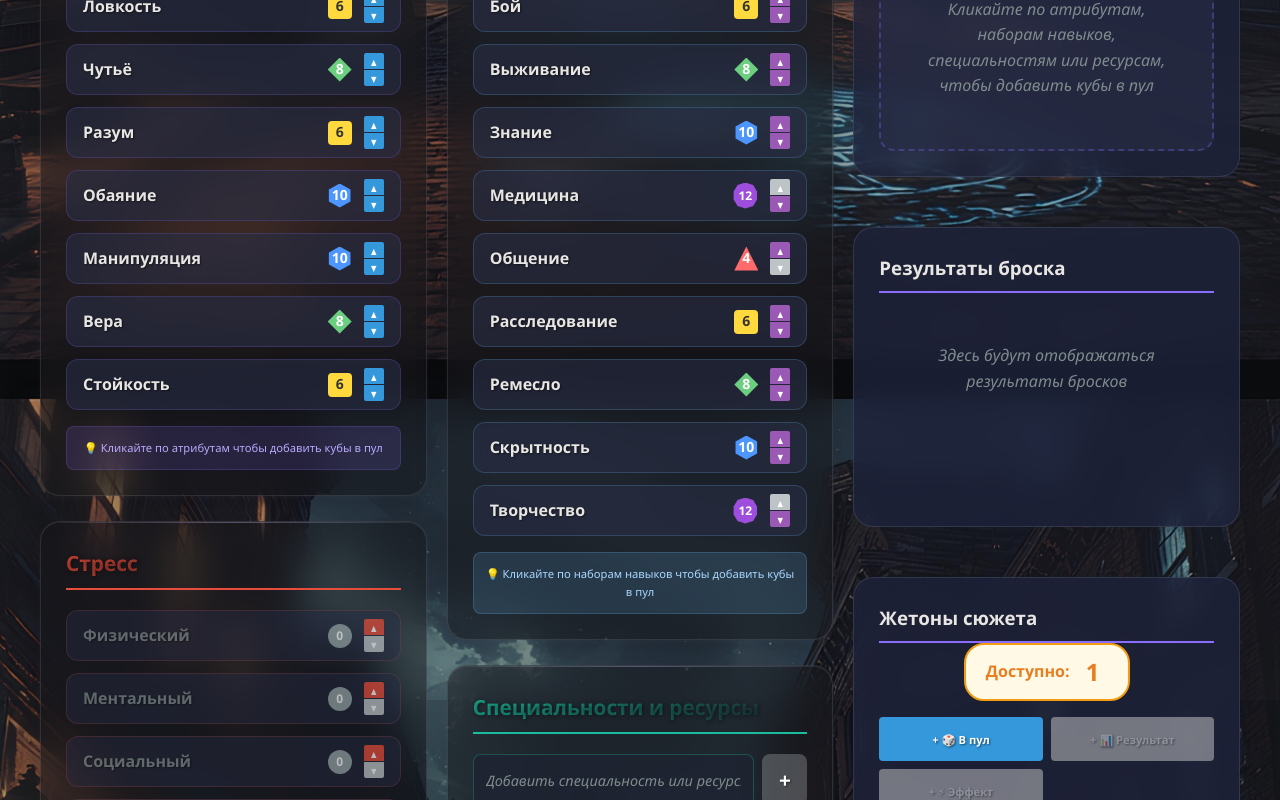
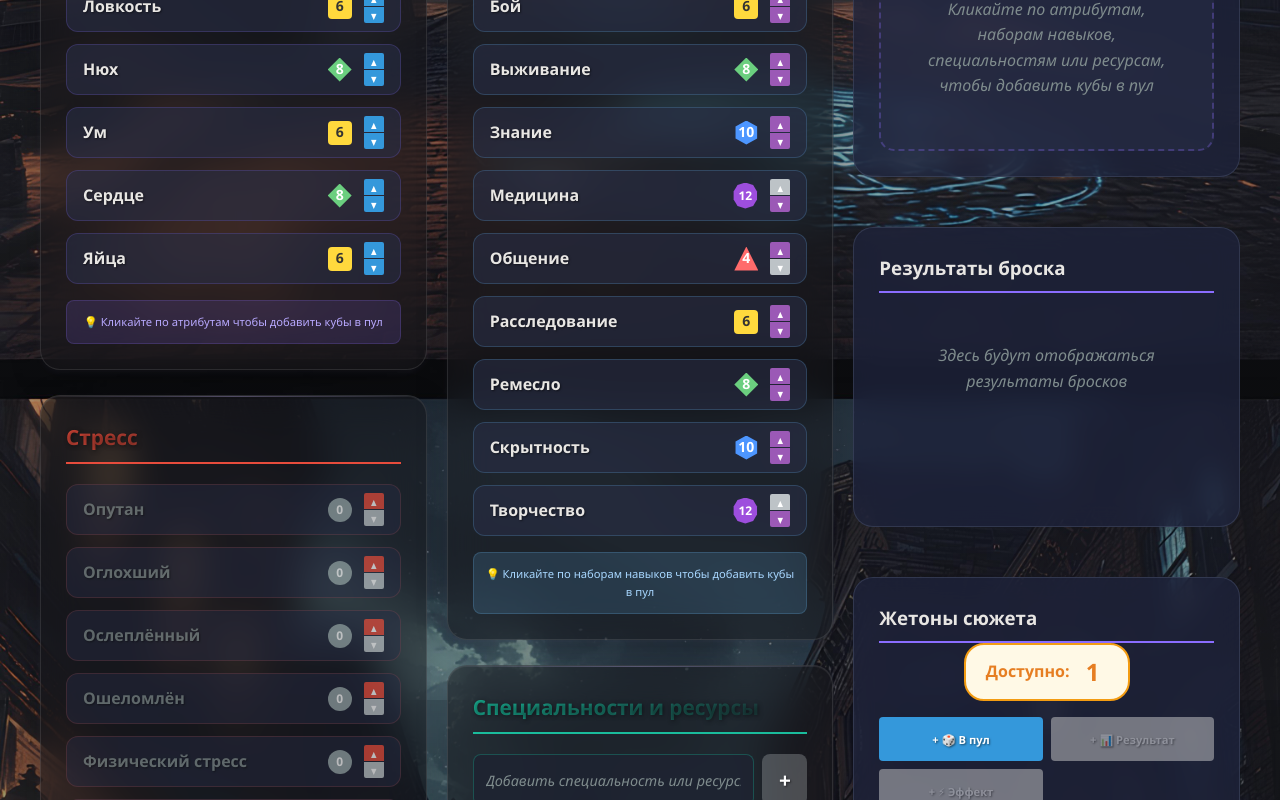
Before and after one commit to dplatonov865/cortex-prime-dice, a React (Vite) app: page / in a window 1280 px wide. Shown: the part 900-1700 px from the top of the page. Built offline with nearby package versions, Linux system fonts and the light colour scheme.

Commit message:
change constant

```diff
--- a/src/constants/characterData.js
+++ b/src/constants/characterData.js
@@ -11,12 +11,10 @@ export const DEFAULT_CHARACTER_INFO = {
 export const DEFAULT_ATTRIBUTES = {
   'Мощь': 'd8',
   'Ловкость': 'd6',
-  'Чутьё': 'd8',
-  'Разум': 'd6',
-  'Обаяние': 'd10',
-  'Манипуляция': 'd10',
-  'Вера': 'd8',
-  'Стойкость': 'd6'
+  'Нюх': 'd8',
+  'Ум': 'd6',
+  'Сердце': 'd8',
+  'Яйца': 'd6'
 };
 
 export const DEFAULT_ROLES = {
@@ -33,10 +31,13 @@ export const DEFAULT_ROLES = {
 };
 
 export const DEFAULT_COMPLICATIONS = {
-  'Физический': '0',
-  'Ментальный': '0',
-  'Социальный': '0',
-  'Духовный': '0'
+  'Опутан': '0',
+  'Оглохший': '0',
+  'Ослеплённый': '0',
+  'Ошеломлён': '0',
+  'Физический стресс': '0',
+  'Ментальный стресс': '0',
+  'Духовный стресс': '0'
 };
 
 export const DEFAULT_DISTINCTIONS = {
```
